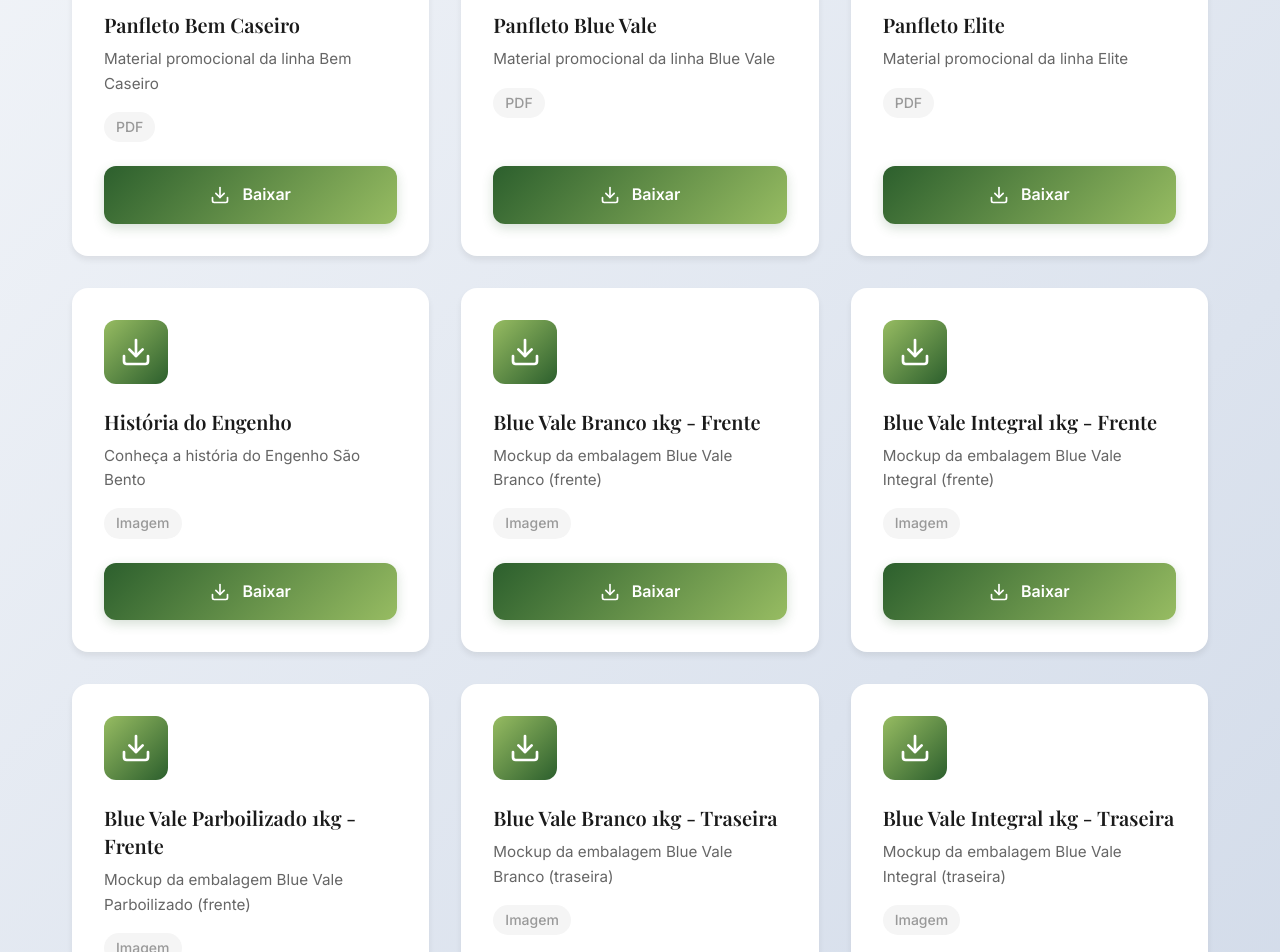
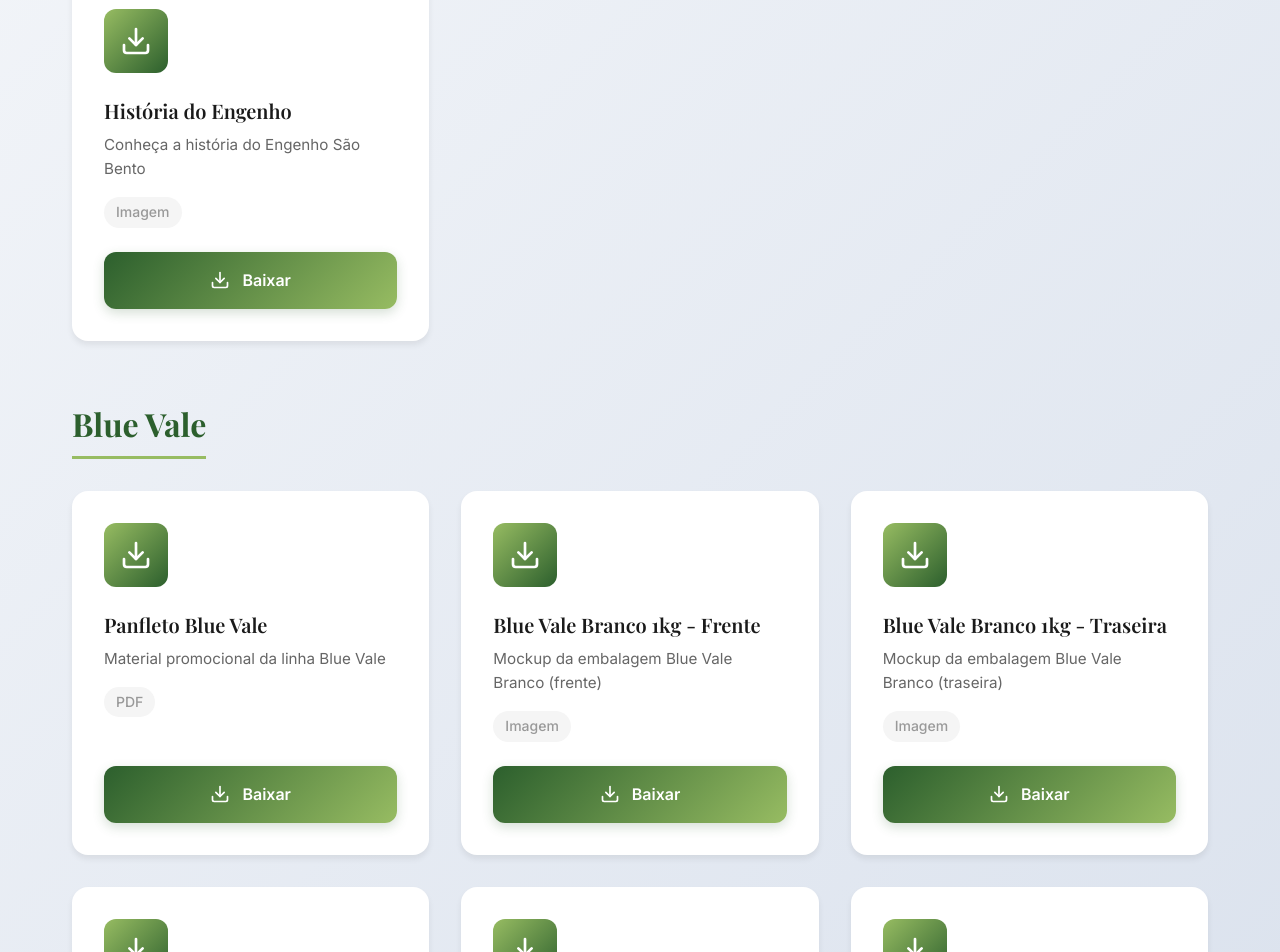
Before and after one commit to gab866/Engenho-Sao-Bento, a React (Vite) app: page /downloads in a window 1280 px wide. Shown: the part 480-1432 px from the top of the page. Built offline with nearby package versions, Linux system fonts and the light colour scheme.

Commit message:
separando por marcas

```diff
--- a/src/pages/Downloads/Downloads.scss
+++ b/src/pages/Downloads/Downloads.scss
@@ -57,6 +57,44 @@
     max-width: 1200px;
     margin: 0 auto;
     padding: 4rem 2rem;
+  }
+
+  &__brand-section {
+    margin-bottom: 4rem;
+
+    &:last-child {
+      margin-bottom: 0;
+    }
+  }
+
+  &__brand-title {
+    font-size: 2rem;
+    font-weight: 700;
+    color: #2c5f2d;
+    margin-bottom: 2rem;
+    padding-bottom: 0.75rem;
+    border-bottom: 3px solid #97bc62;
+    display: inline-block;
+    position: relative;
+
+    &::after {
+      content: '';
+      position: absolute;
+      bottom: -3px;
+      left: 0;
+      width: 0;
+      height: 3px;
+      background: linear-gradient(90deg, #2c5f2d 0%, #97bc62 100%);
+      transition: width 0.3s ease;
+    }
+
+    &:hover::after {
+      width: 100%;
+    }
+
+    @media (max-width: 768px) {
+      font-size: 1.5rem;
+    }
   }
 
   &__grid {
--- a/src/pages/Downloads/Downloads.tsx
+++ b/src/pages/Downloads/Downloads.tsx
@@ -7,136 +7,158 @@
   description: string;
   fileName: string;
   type: string;
+  brand: string;
 }
 
 const Downloads = () => {
-  // Array com os 17 arquivos disponíveis para download
+  // Array com os 17 arquivos disponíveis para download organizados por marca
   const downloadItems: DownloadItem[] = [
-    // Panfletos
+    // História do Engenho
     {
       id: 1,
-      name: 'Panfleto Bem Caseiro',
-      description: 'Material promocional da linha Bem Caseiro',
-      fileName: 'Panfleto Bem Caseiro.pdf',
-      type: 'PDF'
+      name: 'História do Engenho',
+      description: 'Conheça a história do Engenho São Bento',
+      fileName: 'Panfleto História Engenho - 1.png',
+      type: 'Imagem',
+      brand: 'Engenho São Bento'
     },
+
+    // Blue Vale
     {
       id: 2,
       name: 'Panfleto Blue Vale',
       description: 'Material promocional da linha Blue Vale',
       fileName: 'Panfleto Blue Vale.pdf',
-      type: 'PDF'
+      type: 'PDF',
+      brand: 'Blue Vale'
     },
     {
       id: 3,
-      name: 'Panfleto Elite',
-      description: 'Material promocional da linha Elite',
-      fileName: 'Panfleto Elite.pdf',
-      type: 'PDF'
+      name: 'Blue Vale Branco 1kg - Frente',
+      description: 'Mockup da embalagem Blue Vale Branco (frente)',
+      fileName: 'Blue Vale BRANCO_1kg_mockup_FRENTE.png',
+      type: 'Imagem',
+      brand: 'Blue Vale'
     },
     {
       id: 4,
-      name: 'História do Engenho',
-      description: 'Conheça a história do Engenho São Bento',
-      fileName: 'Panfleto História Engenho - 1.png',
-      type: 'Imagem'
+      name: 'Blue Vale Branco 1kg - Traseira',
+      description: 'Mockup da embalagem Blue Vale Branco (traseira)',
+      fileName: 'Blue Vale BRANCO_1kg_mockup_TRASEIRA.png',
+      type: 'Imagem',
+      brand: 'Blue Vale'
     },
-
-    // Mockups Blue Vale - Frente
     {
       id: 5,
-      name: 'Blue Vale Branco 1kg - Frente',
-      description: 'Mockup da embalagem Blue Vale Branco (frente)',
-      fileName: 'Blue Vale BRANCO_1kg_mockup_FRENTE.png',
-      type: 'Imagem'
+      name: 'Blue Vale Integral 1kg - Frente',
+      description: 'Mockup da embalagem Blue Vale Integral (frente)',
+      fileName: 'Blue Vale INTEGRAL_1kg_mockup_FRENTE.png',
+      type: 'Imagem',
+      brand: 'Blue Vale'
     },
     {
       id: 6,
-      name: 'Blue Vale Integral 1kg - Frente',
-      description: 'Mockup da embalagem Blue Vale Integral (frente)',
-      fileName: 'Blue Vale INTEGRAL_1kg_mockup_FRENTE.png',
-      type: 'Imagem'
+      name: 'Blue Vale Integral 1kg - Traseira',
+      description: 'Mockup da embalagem Blue Vale Integral (traseira)',
+      fileName: 'Blue Vale INTEGRAL_1kg_mockup_TRASEIRA.png',
+      type: 'Imagem',
+      brand: 'Blue Vale'
     },
     {
       id: 7,
       name: 'Blue Vale Parboilizado 1kg - Frente',
       description: 'Mockup da embalagem Blue Vale Parboilizado (frente)',
       fileName: 'Blue Vale PARBOILIZADO_1kg_mockup_FRENTE.png',
-      type: 'Imagem'
+      type: 'Imagem',
+      brand: 'Blue Vale'
     },
-
-    // Mockups Blue Vale - Traseira
     {
       id: 8,
-      name: 'Blue Vale Branco 1kg - Traseira',
-      description: 'Mockup da embalagem Blue Vale Branco (traseira)',
-      fileName: 'Blue Vale BRANCO_1kg_mockup_TRASEIRA.png',
-      type: 'Imagem'
+      name: 'Blue Vale Parboilizado 1kg - Traseira',
+      description: 'Mockup da embalagem Blue Vale Parboilizado (traseira)',
+      fileName: 'Blue Vale PARBOILIZADO_1kg_mockup_TRASEIRA.png',
+      type: 'Imagem',
+      brand: 'Blue Vale'
     },
     {
       id: 9,
-      name: 'Blue Vale Integral 1kg - Traseira',
-      description: 'Mockup da embalagem Blue Vale Integral (traseira)',
-      fileName: 'Blue Vale INTEGRAL_1kg_mockup_TRASEIRA.png',
-      type: 'Imagem'
+      name: 'Blue Vale Parboilizado',
+      description: 'Imagem do produto Blue Vale Parboilizado',
+      fileName: 'Mkp Blue Vale Parbo.jpeg',
+      type: 'Imagem',
+      brand: 'Blue Vale'
     },
+
+    // Bem Caseiro
     {
       id: 10,
-      name: 'Blue Vale Parboilizado 1kg - Traseira',
-      description: 'Mockup da embalagem Blue Vale Parboilizado (traseira)',
-      fileName: 'Blue Vale PARBOILIZADO_1kg_mockup_TRASEIRA.png',
-      type: 'Imagem'
+      name: 'Panfleto Bem Caseiro',
+      description: 'Material promocional da linha Bem Caseiro',
+      fileName: 'Panfleto Bem Caseiro.pdf',
+      type: 'PDF',
+      brand: 'Bem Caseiro'
     },
-
-    // Mockups de Produtos
     {
       id: 11,
       name: 'Bem Caseiro Branco',
       description: 'Imagem do produto Bem Caseiro Branco',
       fileName: 'Mkp Bem Caseiro Branco.jpeg',
-      type: 'Imagem'
+      type: 'Imagem',
+      brand: 'Bem Caseiro'
     },
     {
       id: 12,
       name: 'Bem Caseiro Integral',
       description: 'Imagem do produto Bem Caseiro Integral',
       fileName: 'Mkp Bem Caseiro Integral.jpeg',
-      type: 'Imagem'
+      type: 'Imagem',
+      brand: 'Bem Caseiro'
     },
+
+    // Elite
     {
       id: 13,
-      name: 'Blue Vale Parboilizado',
-      description: 'Imagem do produto Blue Vale Parboilizado',
-      fileName: 'Mkp Blue Vale Parbo.jpeg',
-      type: 'Imagem'
+      name: 'Panfleto Elite',
+      description: 'Material promocional da linha Elite',
+      fileName: 'Panfleto Elite.pdf',
+      type: 'PDF',
+      brand: 'Elite'
     },
     {
       id: 14,
       name: 'Elite Parboilizado',
       description: 'Imagem do produto Elite Parboilizado',
       fileName: 'Mkp Elite Parbo.jpeg',
-      type: 'Imagem'
+      type: 'Imagem',
+      brand: 'Elite'
     },
+
+    // Papita
     {
       id: 15,
       name: 'Papita Branco',
       description: 'Imagem do produto Papita Branco',
       fileName: 'papita branco.jpeg',
-      type: 'Imagem'
+      type: 'Imagem',
+      brand: 'Papita'
     },
     {
       id: 16,
       name: 'Papita Parboilizado 1kg',
       description: 'Imagem do produto Papita Parboilizado',
       fileName: 'Papita Parboilizado 1 kg.jpg.jpeg',
-      type: 'Imagem'
+      type: 'Imagem',
+      brand: 'Papita'
     },
+
+    // Cachorroz
     {
       id: 17,
       name: 'Cachorroz 5kg',
       description: 'Imagem do produto Cachorroz 5kg',
       fileName: 'cachorroz 5 kg.png',
-      type: 'Imagem'
+      type: 'Imagem',
+      brand: 'Cachorroz'
     }
   ];
 
@@ -149,20 +171,31 @@
     document.body.removeChild(link);
   };
 
+  // Agrupar por marca mantendo a ordem desejada
+  const brandOrder = ['Engenho São Bento', 'Blue Vale', 'Bem Caseiro', 'Elite', 'Papita', 'Cachorroz'];
+  const brands = brandOrder.filter(brand =>
+    downloadItems.some(item => item.brand === brand)
+  );
+
   return (
     <div className="downloads">
       <div className="downloads__hero">
         <div className="downloads__hero-content">
           <h1 className="downloads__title">Downloads</h1>
           <p className="downloads__subtitle">
-            Baixe nossos materiais promocionais, imagens de produtos e mockups
+            Baixe nossos materiais promocionais, imagens de produtos e mockups organizados por marca
           </p>
         </div>
       </div>
 
       <div className="downloads__container">
+        {brands.map(brand => (
+          <div key={brand} className="downloads__brand-section">
+            <h2 className="downloads__brand-title">{brand}</h2>
             <div className="downloads__grid">
-          {downloadItems.map(item => (
+              {downloadItems
+                .filter(item => item.brand === brand)
+                .map(item => (
                   <div key={item.id} className="download-card">
                     <div className="download-card__icon">
                       <Download size={32} />
@@ -186,6 +219,8 @@
                 ))}
             </div>
           </div>
+        ))}
+      </div>
     </div>
   );
 };
```
Lines whose indentation alone changed are shown as unchanged.
